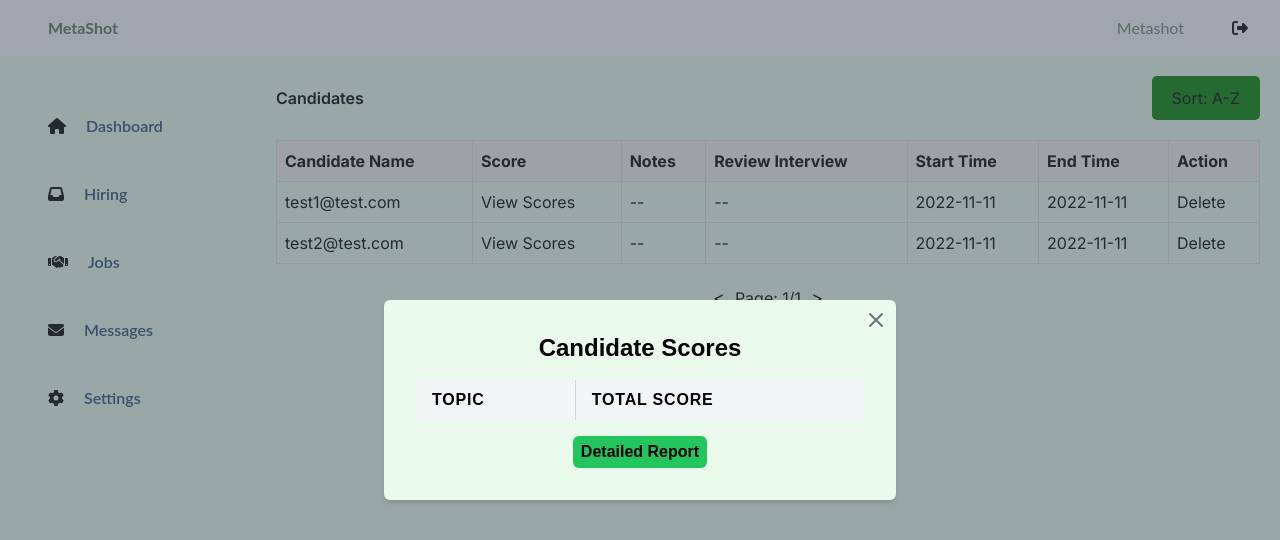
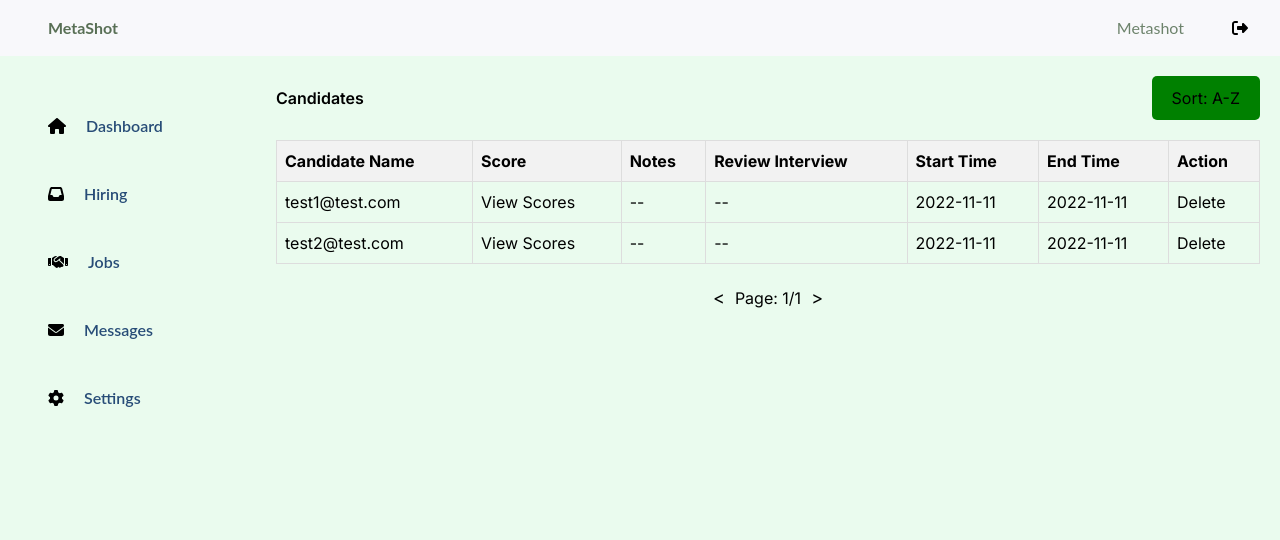
Before and after one commit to Shauryachaturvedimetashot/MetashotFrontendFinal, a Next.js app: page /Candidates in a window 1280 px wide. Shown: the top 540 px of the page. Built offline with nearby package versions, Linux system fonts and the light colour scheme.

Commit message:
Made bug changes , the modal which was opening is now closed

```diff
--- a/src/app/Candidates/page.tsx
+++ b/src/app/Candidates/page.tsx
@@ -197,7 +197,7 @@ const CandidatesPage: React.FC = () => {
   const [scheduledInterviews, setScheduledInterviews] = useState<ScheduledInterview[]>([]);
   const [currentPage, setCurrentPage] = useState(1);
   const [candidatesPerPage] = useState(8);
-  const [isModalVisible, setIsModalVisible] = useState(true);
+  const [isModalVisible, setIsModalVisible] = useState(false);
 
   // Replacing this with process Report function
   const [selectedCandidateReport, setSelectedCandidateReport] = useState<ProcessedReport[]>([]);
```
